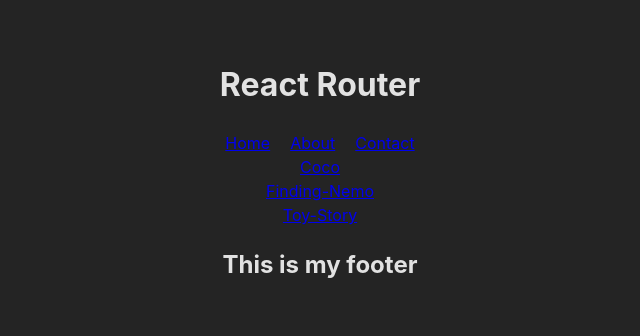
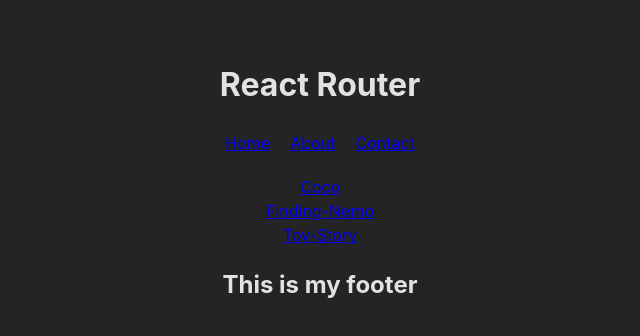
Before and after one commit to johnmuir2001/react-dynamic-routing, a React (Vite) app: page / in a window 1280 px wide. Shown: the top 336 px of the page, without its empty margins (320-960 px from the left). Built offline with nearby package versions, Linux system fonts and the light colour scheme.

Commit message:
Update Home.jsx

```diff
--- a/src/pages/Home.jsx
+++ b/src/pages/Home.jsx
@@ -4,12 +4,12 @@
     const films = ["Coco", "Finding-Nemo", "Toy-Story"]
 
     return (
-        <>
+        <div className="allFilms">
             {/* Use the link to navigate to the page using the films ID as the destination url */}
             {films.map((film, i) => {
                 return <Link key={i} to={`/${film}`} >{film}</Link>
             })}
-        </>
+        </div>
     )
 }
 
```
